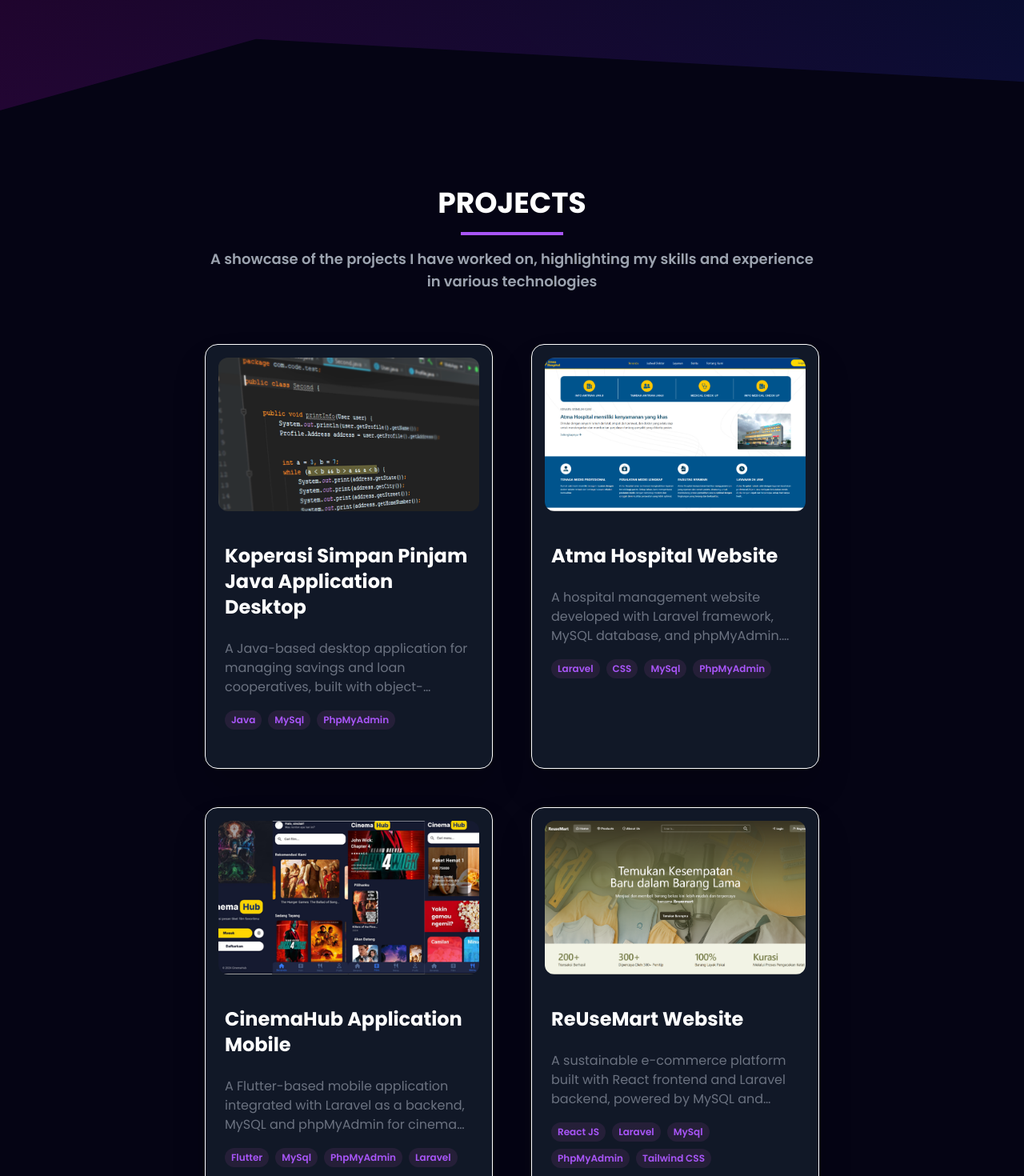
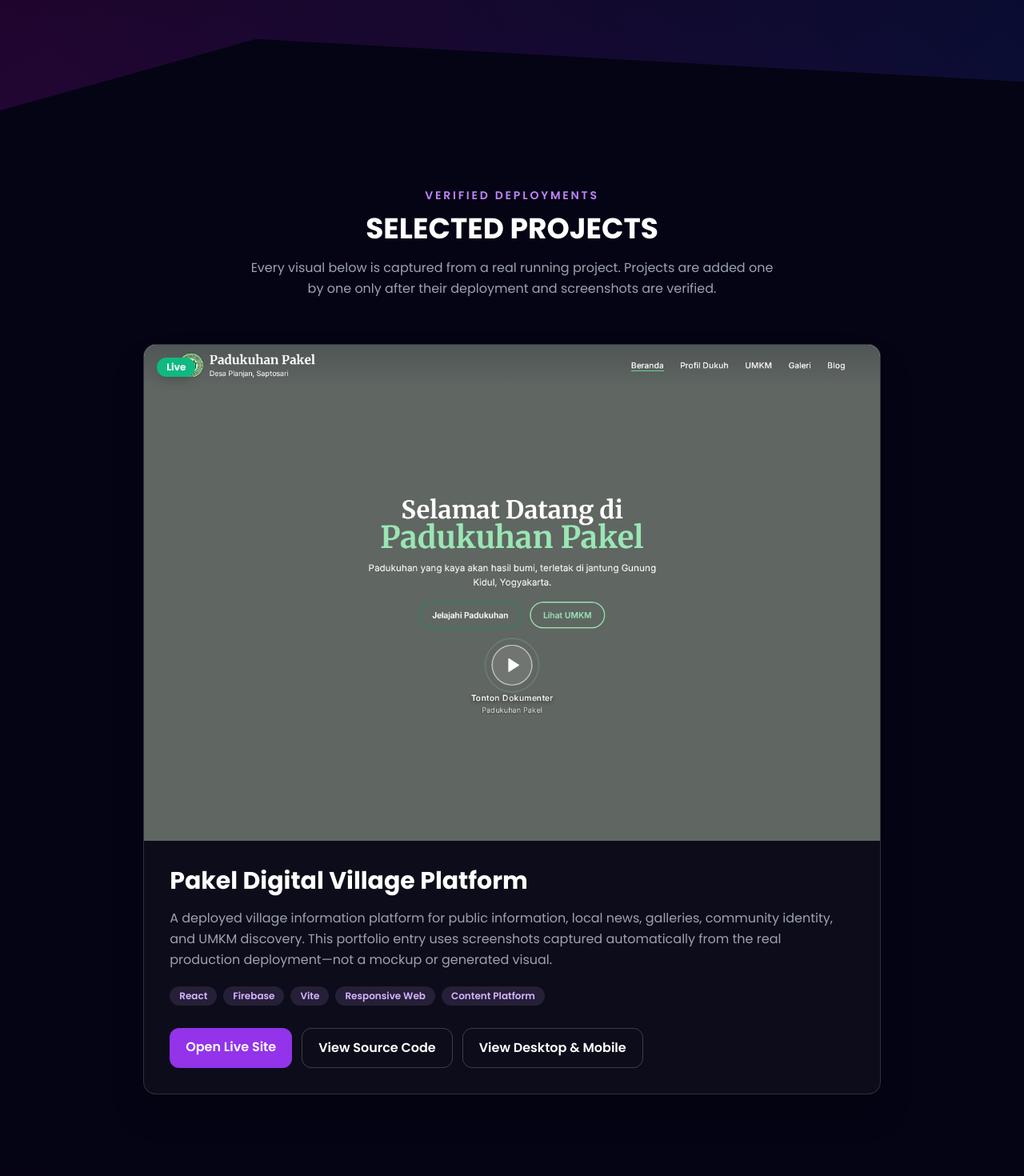
Before and after one commit to ragil1001/ragil-riztianda, a React (Vite) app: page / in a window 1280 px wide. Shown: the part 3580-5050 px from the top of the page at 80% size. Built offline with nearby package versions, Linux system fonts and the light colour scheme.

Commit message:
feat: display real Pakel deployment screenshots in portfolio

```diff
--- a/src/components/Work/Work.jsx
+++ b/src/components/Work/Work.jsx
@@ -1,125 +1,141 @@
 import React, { useState } from "react";
-import { projects } from "../../constants";
+import { portfolioProjects } from "../../data/portfolioProjects";
 
 const Work = () => {
   const [selectedProject, setSelectedProject] = useState(null);
 
-  const handleOpenModal = (project) => {
-    setSelectedProject(project);
-  };
-
-  const handleCloseModal = () => {
-    setSelectedProject(null);
-  };
-
   return (
     <section
       id="work"
-      className="py-24 pb-24 px-[12vw] md:px-[7vw] lg:px-[20vw] font-sans relative"
+      className="py-24 px-[7vw] lg:px-[14vw] font-sans relative"
     >
-      {/* Section Title */}
-      <div className="text-center mb-16">
-        <h2 className="text-4xl font-bold text-white">PROJECTS</h2>
-        <div className="w-32 h-1 bg-purple-500 mx-auto mt-4"></div>
-        <p className="text-gray-400 mt-4 text-lg font-semibold">
-          A showcase of the projects I have worked on, highlighting my skills
-          and experience in various technologies
+      <div className="text-center mb-14">
+        <p className="text-sm font-semibold tracking-[0.2em] text-purple-400 uppercase">
+          Verified deployments
+        </p>
+        <h2 className="text-4xl font-bold text-white mt-3">SELECTED PROJECTS</h2>
+        <p className="text-gray-400 mt-4 text-base max-w-2xl mx-auto leading-relaxed">
+          Every visual below is captured from a real running project. Projects are added one by one only after their deployment and screenshots are verified.
         </p>
       </div>
 
-      {/* Projects Grid */}
-      <div className="grid gap-12 grid-cols-1 md:grid-cols-2 lg:grid-cols-2">
-        {projects.map((project) => (
-          <div
+      <div className="grid gap-10 grid-cols-1">
+        {portfolioProjects.map((project) => (
+          <article
             key={project.id}
-            onClick={() => handleOpenModal(project)}
-            className="border border-white bg-gray-900 backdrop-blur-md rounded-2xl shadow-2xl overflow-hidden cursor-pointer hover:shadow-purple-500/50 hover:-translate-y-2 transition-transform duration-300"
+            className="overflow-hidden rounded-2xl border border-white/15 bg-[#0d0c1a] shadow-2xl"
           >
-            <div className="p-4">
-              <img
-                src={project.image}
-                alt={project.title}
-                className="w-full h-48 object-cover rounded-xl"
-              />
-            </div>
-            <div className="p-6">
-              <h3 className="text-2xl font-bold text-white mb-2">
+            <button
+              type="button"
+              onClick={() => setSelectedProject(project)}
+              className="block w-full text-left"
+              aria-label={`Open ${project.title} screenshots`}
+            >
+              <div className="relative bg-white">
+                <img
+                  src={project.image}
+                  alt={`${project.title} production website screenshot`}
+                  className="w-full max-h-[620px] object-cover object-top"
+                  loading="lazy"
+                />
+                <span className="absolute top-4 left-4 rounded-full bg-emerald-500 px-3 py-1 text-xs font-bold text-white shadow-lg">
+                  {project.status}
+                </span>
+              </div>
+            </button>
+
+            <div className="p-6 md:p-8">
+              <h3 className="text-2xl md:text-3xl font-bold text-white">
                 {project.title}
               </h3>
-              <p className="text-gray-500 mb-4 pt-4 line-clamp-3">
+              <p className="text-gray-400 mt-4 leading-relaxed max-w-4xl">
                 {project.description}
               </p>
-              <div className="mb-4">
-                {project.tags.map((tag, index) => (
+
+              <div className="flex flex-wrap gap-2 mt-5">
+                {project.tags.map((tag) => (
                   <span
-                    key={index}
-                    className="inline-block bg-[#251f38] text-xs font-semibold text-purple-500 rounded-full px-2 py-1 mr-2 mb-2"
+                    key={tag}
+                    className="rounded-full bg-[#251f38] px-3 py-1 text-xs font-semibold text-purple-300"
                   >
                     {tag}
                   </span>
                 ))}
               </div>
+
+              <div className="flex flex-col sm:flex-row gap-3 mt-7">
+                <a
+                  href={project.webapp}
+                  target="_blank"
+                  rel="noopener noreferrer"
+                  className="rounded-xl bg-purple-600 px-5 py-3 text-center font-semibold text-white transition hover:bg-purple-700"
+                >
+                  Open Live Site
+                </a>
+                <a
+                  href={project.github}
+                  target="_blank"
+                  rel="noopener noreferrer"
+                  className="rounded-xl border border-white/20 px-5 py-3 text-center font-semibold text-white transition hover:bg-white/10"
+                >
+                  View Source Code
+                </a>
+                <button
+                  type="button"
+                  onClick={() => setSelectedProject(project)}
+                  className="rounded-xl border border-white/20 px-5 py-3 font-semibold text-white transition hover:bg-white/10"
+                >
+                  View Desktop & Mobile
+                </button>
+              </div>
             </div>
-          </div>
+          </article>
         ))}
       </div>
 
-      {/* Modal Container */}
       {selectedProject && (
-        <div className="fixed inset-0 z-50 flex items-center justify-center bg-black bg-opacity-90 p-4">
-          <div className="bg-gray-900 rounded-xl shadow-2xl lg:w-full w-[90%] max-w-3xl overflow-hidden relative">
-            <div className="flex justify-end p-4">
+        <div
+          className="fixed inset-0 z-50 overflow-y-auto bg-black/90 p-4 md:p-8"
+          role="dialog"
+          aria-modal="true"
+          aria-label={`${selectedProject.title} screenshots`}
+        >
+          <div className="mx-auto max-w-6xl rounded-2xl bg-[#0d0c1a] p-4 md:p-7 shadow-2xl">
+            <div className="flex items-center justify-between gap-4 mb-5">
+              <div>
+                <p className="text-xs font-semibold uppercase tracking-[0.18em] text-emerald-400">
+                  Captured from production
+                </p>
+                <h3 className="text-xl md:text-3xl font-bold text-white mt-1">
+                  {selectedProject.title}
+                </h3>
+              </div>
               <button
-                onClick={handleCloseModal}
-                className="text-white text-3xl font-bold hover:text-purple-500"
+                type="button"
+                onClick={() => setSelectedProject(null)}
+                className="h-11 w-11 shrink-0 rounded-full border border-white/20 text-2xl text-white hover:bg-white/10"
+                aria-label="Close screenshots"
               >
-                &times;
+                ×
               </button>
             </div>
 
-            <div className="flex flex-col">
-              <div className="w-full flex justify-center bg-gray-900 px-4">
+            <div className="grid gap-6 lg:grid-cols-[minmax(0,1fr)_390px] items-start">
+              <div>
+                <p className="text-sm font-semibold text-gray-300 mb-2">Desktop deployment</p>
                 <img
                   src={selectedProject.image}
-                  alt={selectedProject.title}
-                  className="lg:w-full w-[95%] object-contain rounded-xl shadow-2xl"
+                  alt={`${selectedProject.title} desktop production screenshot`}
+                  className="w-full rounded-xl border border-white/10 bg-white object-top"
                 />
               </div>
-              <div className="lg:p-8 p-6">
-                <h3 className="lg:text-3xl font-bold text-white mb-4 text-md">
-                  {selectedProject.title}
-                </h3>
-                <p className="text-gray-400 mb-6 lg:text-base text-xs">
-                  {selectedProject.description}
-                </p>
-                <div className="flex flex-wrap gap-2 mb-6">
-                  {selectedProject.tags.map((tag, index) => (
-                    <span
-                      key={index}
-                      className="bg-[#251f38] text-xs font-semibold text-purple-500 rounded-full px-2 py-1"
-                    >
-                      {tag}
-                    </span>
-                  ))}
-                </div>
-                {/* <div className="flex gap-4">
-                  <a
-                    href={selectedProject.github}
-                    target="_blank"
-                    rel="noopener noreferrer"
-                    className="w-1/2 bg-gray-800 hover:bg-purple-800 text-gray-400 lg:px-6 lg:py-2 px-2 py-1 rounded-xl lg:text-xl text-sm font-semibold text-center"
-                  >
-                    View Code
-                  </a>
-                  <a
-                    href={selectedProject.webapp}
-                    target="_blank"
-                    rel="noopener noreferrer"
-                    className="w-1/2 bg-purple-600 hover:bg-purple-800 text-white lg:px-6 lg:py-2 px-2 py-1 rounded-xl lg:text-xl text-sm font-semibold text-center"
-                  >
-                    View Live
-                  </a>
-                </div> */}
+              <div>
+                <p className="text-sm font-semibold text-gray-300 mb-2">Mobile deployment</p>
+                <img
+                  src={selectedProject.mobileImage}
+                  alt={`${selectedProject.title} mobile production screenshot`}
+                  className="w-full rounded-xl border border-white/10 bg-white object-top"
+                />
               </div>
             </div>
           </div>
```
